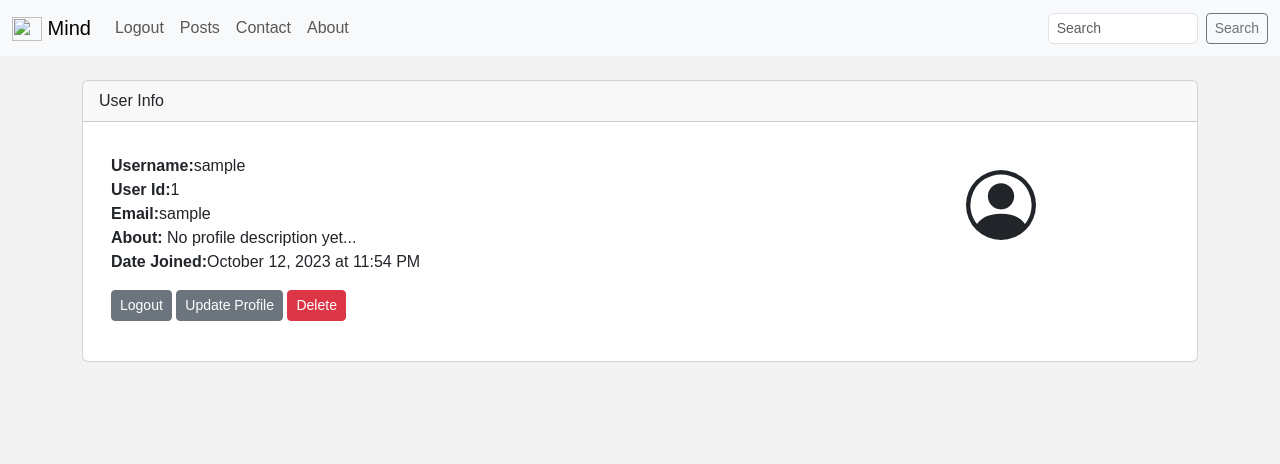
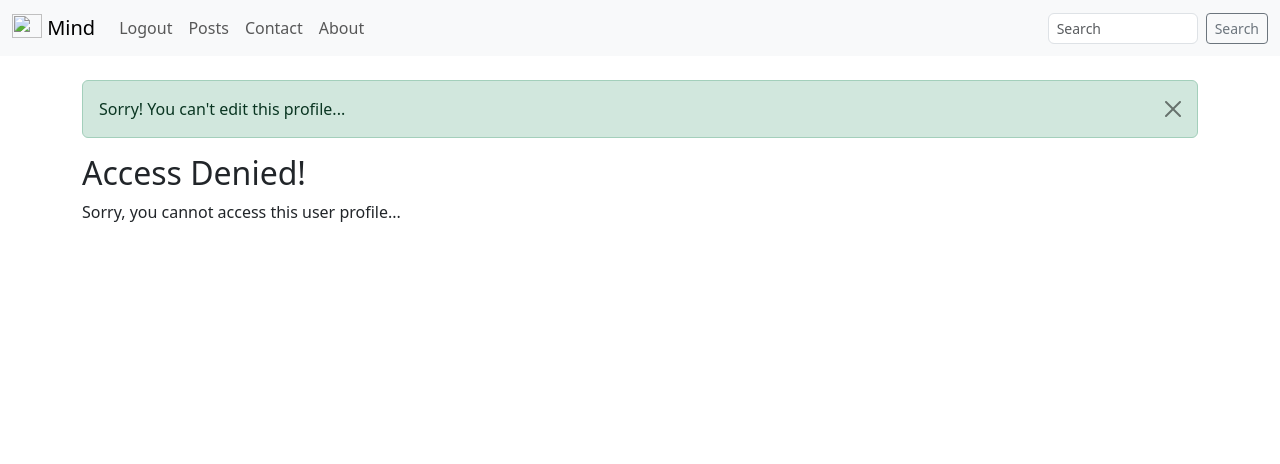
Before and after one commit to Cartha007/pyProjects, a Flask app: template intermediate/flaskApp/blog/templates/dashboard.html in a window 1280 px wide. Shown: the top 464 px of the page. Run offline with Flask 3, Linux system fonts and the light colour scheme; the template is opened without the code that fills it: values that come from a table or form of the project are taken from there, others are empty; the visitor is signed in with stand-in values (Sample User, id 1); data comes from the database, SQL or seed files in the repository; some libraries are stand-ins or nearby versions.

Commit message:
made some changes

```diff
--- a/intermediate/flaskApp/blog/templates/dashboard.html
+++ b/intermediate/flaskApp/blog/templates/dashboard.html
@@ -5,6 +5,8 @@
 {% endblock %}
 
 {% block content %}
+
+{% if id == current_user.id %}
 
 <style>
     body {
@@ -115,4 +117,15 @@
     </div>
 </div>
 
+{% else %}
+<div class="alert alert-success alert-dismissible fade show" role="alert">
+    Sorry! You can't edit this profile...
+    <button type="button" class="btn-close" data-bs-dismiss="alert" aria-label="Close"></button>
+</div>
+
+<h2>Access Denied!</h2>
+<p>Sorry, you cannot access this user profile...</p>
+
+{% endif %}
+
 {% endblock %}
```
